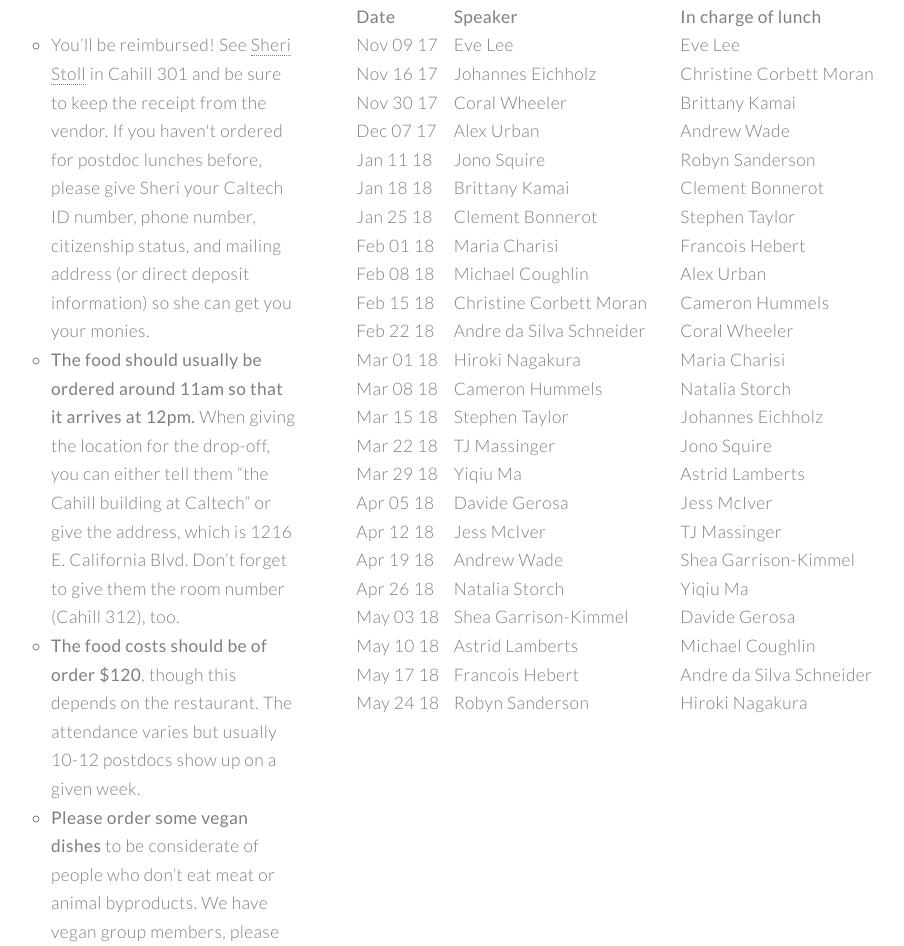
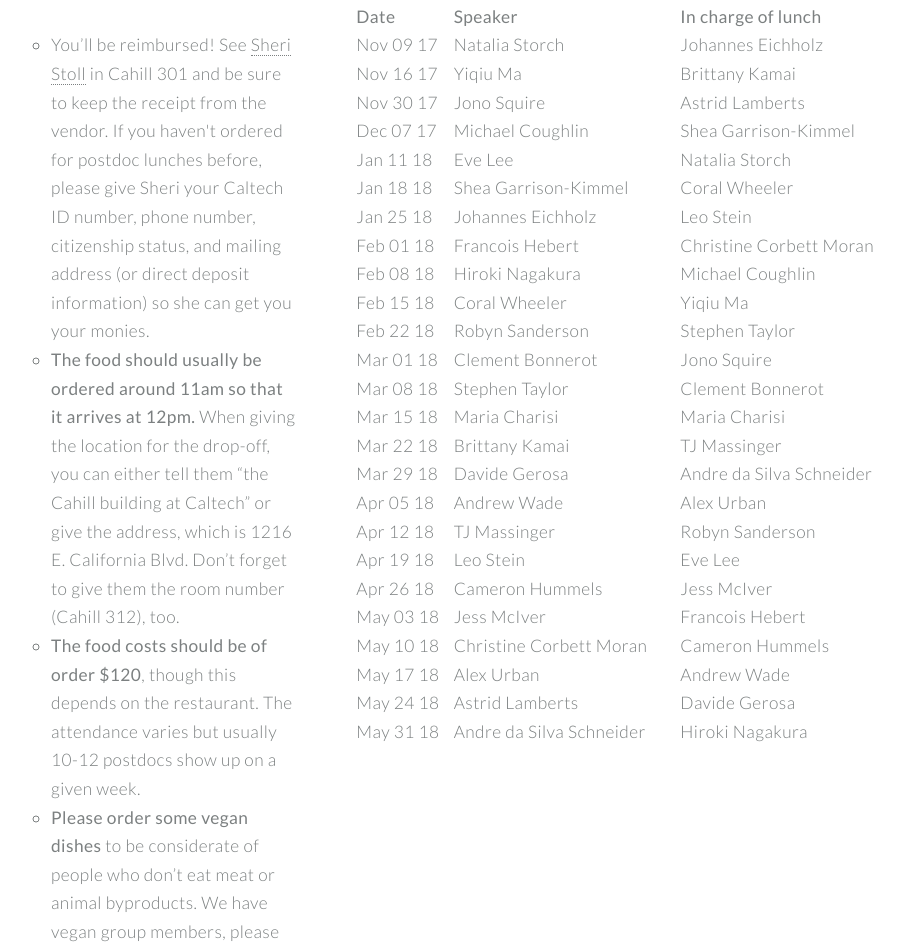
Before and after one commit to evejlee/evejlee.github.io, a plain HTML site: page index.html in a window 1280 px wide. Shown: the part 1288-2234 px from the top of the page, without its empty margins (161-1065 px from the left). Drawn offline with Linux system fonts and the light colour scheme.

Commit message:
missing name added

```diff
--- a/index.html
+++ b/index.html
@@ -104,30 +104,31 @@ Free for personal and commercial use under the CCA 3.0 license (html5up.net/lice
 									<td><strong>Speaker</strong></td>
 									<td><strong>In charge of lunch</strong></td>
 								</tr>
-<tr> <td> Nov 09 17 </td> <td> Eve Lee </td> <td> Eve Lee </td> </tr>
-<tr> <td> Nov 16 17 </td> <td> Johannes Eichholz </td> <td> Christine Corbett Moran </td> </tr>
-<tr> <td> Nov 30 17 </td> <td> Coral Wheeler </td> <td> Brittany Kamai </td> </tr>
-<tr> <td> Dec 07 17 </td> <td> Alex Urban </td> <td> Andrew Wade </td> </tr>
-<tr> <td> Jan 11 18 </td> <td> Jono Squire </td> <td> Robyn Sanderson </td> </tr>
-<tr> <td> Jan 18 18 </td> <td> Brittany Kamai </td> <td> Clement Bonnerot </td> </tr>
-<tr> <td> Jan 25 18 </td> <td> Clement Bonnerot </td> <td> Stephen Taylor </td> </tr>
-<tr> <td> Feb 01 18 </td> <td> Maria Charisi </td> <td> Francois Hebert </td> </tr>
-<tr> <td> Feb 08 18 </td> <td> Michael Coughlin </td> <td> Alex Urban </td> </tr>
-<tr> <td> Feb 15 18 </td> <td> Christine Corbett Moran </td> <td> Cameron Hummels </td> </tr>
-<tr> <td> Feb 22 18 </td> <td> Andre da Silva Schneider </td> <td> Coral Wheeler </td> </tr>
-<tr> <td> Mar 01 18 </td> <td> Hiroki Nagakura </td> <td> Maria Charisi </td> </tr>
-<tr> <td> Mar 08 18 </td> <td> Cameron Hummels </td> <td> Natalia Storch </td> </tr>
-<tr> <td> Mar 15 18 </td> <td> Stephen Taylor </td> <td> Johannes Eichholz </td> </tr>
-<tr> <td> Mar 22 18 </td> <td> TJ Massinger </td> <td> Jono Squire </td> </tr>
-<tr> <td> Mar 29 18 </td> <td> Yiqiu Ma </td> <td> Astrid Lamberts </td> </tr>
-<tr> <td> Apr 05 18 </td> <td> Davide Gerosa </td> <td> Jess McIver </td> </tr>
-<tr> <td> Apr 12 18 </td> <td> Jess McIver </td> <td> TJ Massinger </td> </tr>
-<tr> <td> Apr 19 18 </td> <td> Andrew Wade </td> <td> Shea Garrison-Kimmel </td> </tr>
-<tr> <td> Apr 26 18 </td> <td> Natalia Storch </td> <td> Yiqiu Ma </td> </tr>
-<tr> <td> May 03 18 </td> <td> Shea Garrison-Kimmel </td> <td> Davide Gerosa </td> </tr>
-<tr> <td> May 10 18 </td> <td> Astrid Lamberts </td> <td> Michael Coughlin </td> </tr>
-<tr> <td> May 17 18 </td> <td> Francois Hebert </td> <td> Andre da Silva Schneider </td> </tr>
-<tr> <td> May 24 18 </td> <td> Robyn Sanderson </td> <td> Hiroki Nagakura </td> </tr>
+<tr> <td> Nov 09 17 </td> <td> Natalia Storch </td> <td> Johannes Eichholz </td> </tr>
+<tr> <td> Nov 16 17 </td> <td> Yiqiu Ma </td> <td> Brittany Kamai </td> </tr>
+<tr> <td> Nov 30 17 </td> <td> Jono Squire </td> <td> Astrid Lamberts </td> </tr>
+<tr> <td> Dec 07 17 </td> <td> Michael Coughlin </td> <td> Shea Garrison-Kimmel </td> </tr>
+<tr> <td> Jan 11 18 </td> <td> Eve Lee </td> <td> Natalia Storch </td> </tr>
+<tr> <td> Jan 18 18 </td> <td> Shea Garrison-Kimmel </td> <td> Coral Wheeler </td> </tr>
+<tr> <td> Jan 25 18 </td> <td> Johannes Eichholz </td> <td> Leo Stein </td> </tr>
+<tr> <td> Feb 01 18 </td> <td> Francois Hebert </td> <td> Christine Corbett Moran </td> </tr>
+<tr> <td> Feb 08 18 </td> <td> Hiroki Nagakura </td> <td> Michael Coughlin </td> </tr>
+<tr> <td> Feb 15 18 </td> <td> Coral Wheeler </td> <td> Yiqiu Ma </td> </tr>
+<tr> <td> Feb 22 18 </td> <td> Robyn Sanderson </td> <td> Stephen Taylor </td> </tr>
+<tr> <td> Mar 01 18 </td> <td> Clement Bonnerot </td> <td> Jono Squire </td> </tr>
+<tr> <td> Mar 08 18 </td> <td> Stephen Taylor </td> <td> Clement Bonnerot </td> </tr>
+<tr> <td> Mar 15 18 </td> <td> Maria Charisi </td> <td> Maria Charisi </td> </tr>
+<tr> <td> Mar 22 18 </td> <td> Brittany Kamai </td> <td> TJ Massinger </td> </tr>
+<tr> <td> Mar 29 18 </td> <td> Davide Gerosa </td> <td> Andre da Silva Schneider </td> </tr>
+<tr> <td> Apr 05 18 </td> <td> Andrew Wade </td> <td> Alex Urban </td> </tr>
+<tr> <td> Apr 12 18 </td> <td> TJ Massinger </td> <td> Robyn Sanderson </td> </tr>
+<tr> <td> Apr 19 18 </td> <td> Leo Stein </td> <td> Eve Lee </td> </tr>
+<tr> <td> Apr 26 18 </td> <td> Cameron Hummels </td> <td> Jess McIver </td> </tr>
+<tr> <td> May 03 18 </td> <td> Jess McIver </td> <td> Francois Hebert </td> </tr>
+<tr> <td> May 10 18 </td> <td> Christine Corbett Moran </td> <td> Cameron Hummels </td> </tr>
+<tr> <td> May 17 18 </td> <td> Alex Urban </td> <td> Andrew Wade </td> </tr>
+<tr> <td> May 24 18 </td> <td> Astrid Lamberts </td> <td> Davide Gerosa </td> </tr>
+<tr> <td> May 31 18 </td> <td> Andre da Silva Schneider </td> <td> Hiroki Nagakura </td> </tr>
 							</table>
 
 						</section>
```
Also changed, not shown: codes/assignment.txt, 1 other file.
